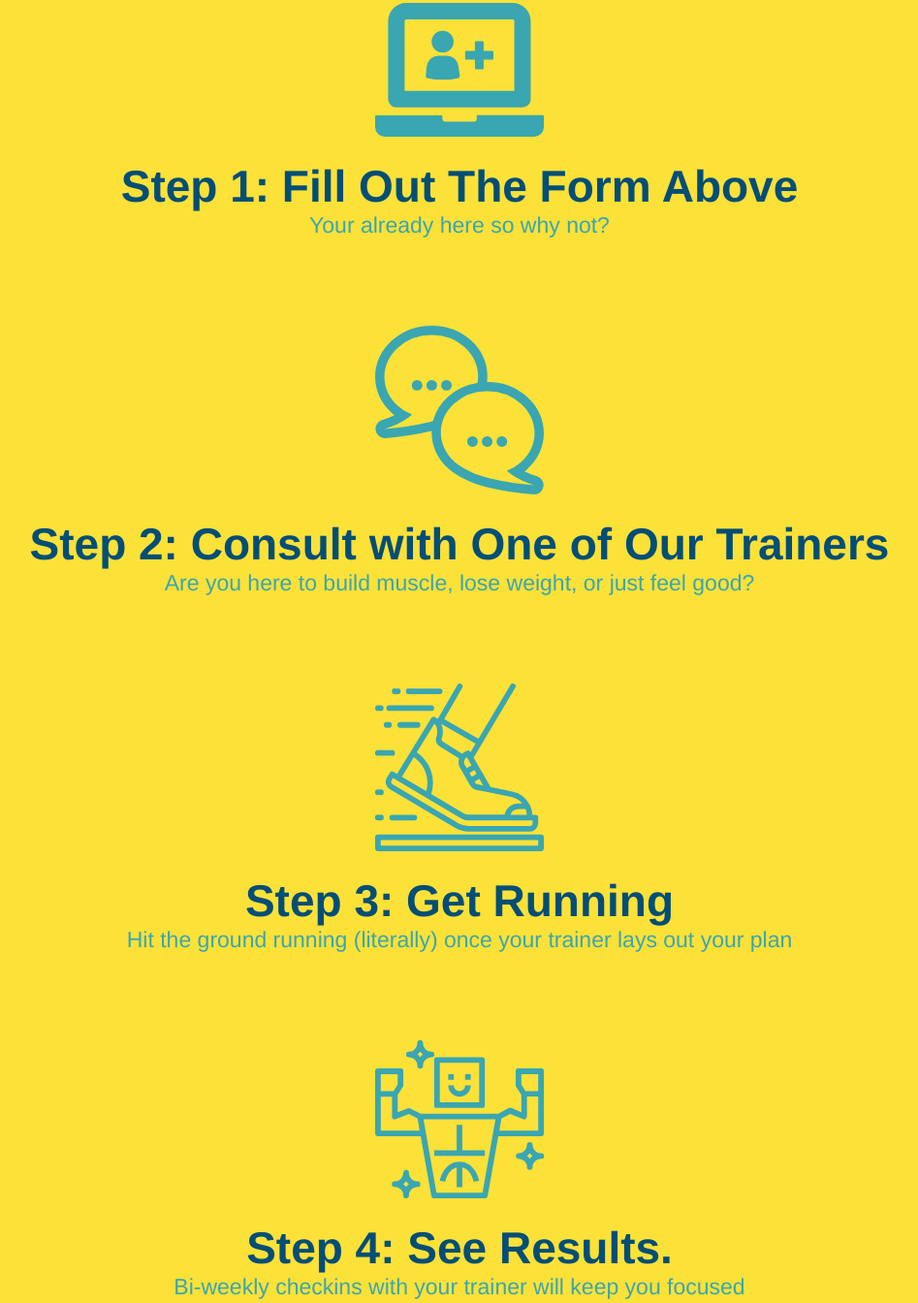
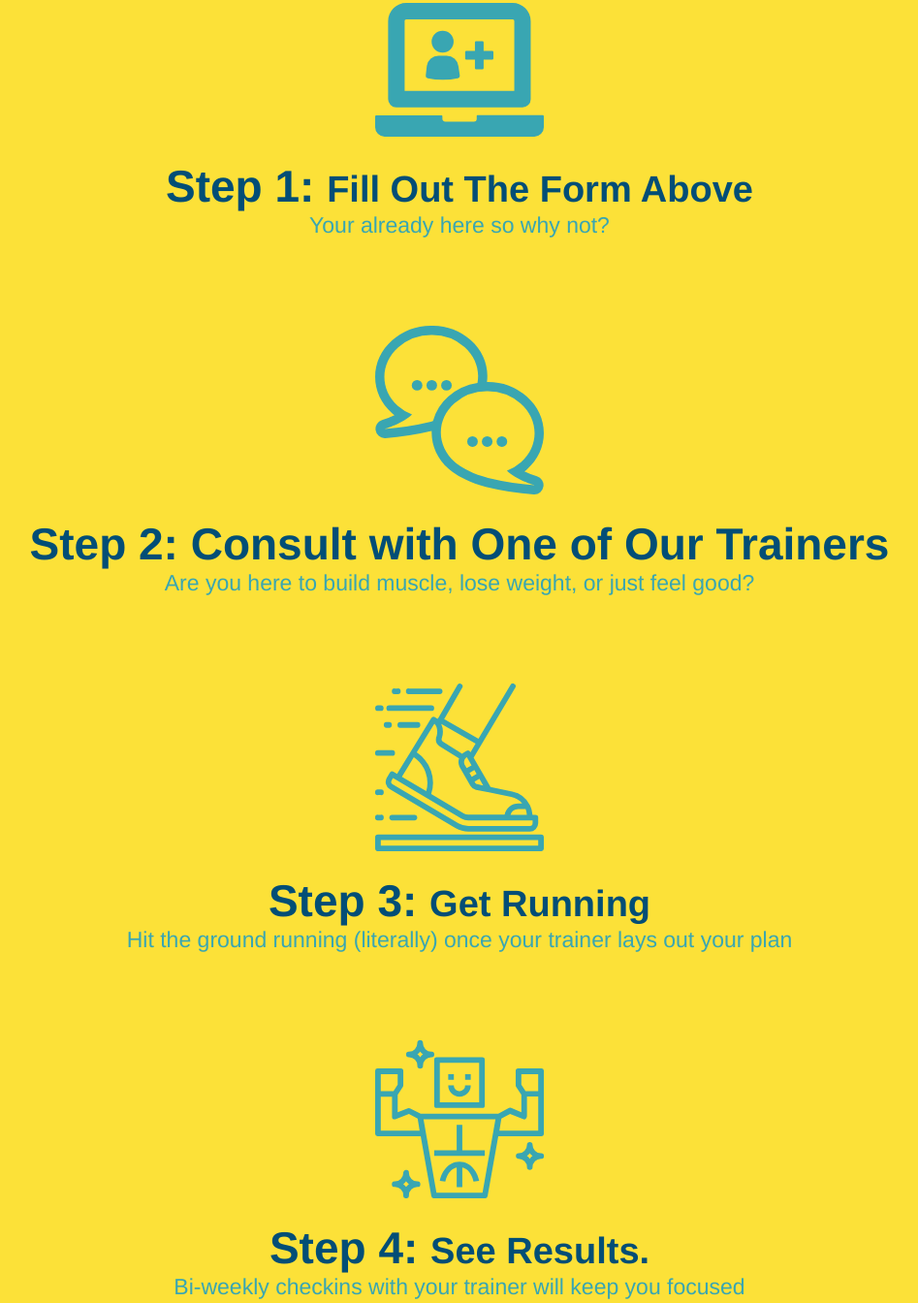
Before and after one commit to pstenger23/run-buddy, a plain HTML site: page index.html in a window 1280 px wide. Shown: the part 1249-2593 px from the top of the page at 97% size, without its empty margins (166-1113 px from the left). Drawn offline with Linux system fonts and the light colour scheme.

Commit message:
style what you do section

```diff
--- a/assets/css/style.css
+++ b/assets/css/style.css
@@ -181,4 +181,8 @@ section {
     color: #39a6b2;
     font-size: 23px;
 }
+
+.steps span {
+    font-size: 38px
+}
 /* steps style end*/
--- a/index.html
+++ b/index.html
@@ -80,25 +80,25 @@
 
             <div>
                 <img src="./assets/images/step-1.svg" alt="" />
-                <h3>Step 1: Fill Out The Form Above</h3>
+                <h3>Step 1: <span>Fill Out The Form Above</span></h3>
                 <p> Your already here so why not?</p>
             </div>
 
             <div>
                 <img src="./assets/images/step-2.svg" alt=""/>
-                <h3>Step 2: Consult with One of Our Trainers</h3>
+                <h3>Step 2: <sspan>Consult with One of Our Trainers</sspan></h3>
                 <p>Are you here to build muscle, lose weight, or just feel good?</p>
             </div>
 
             <div>
                 <img src="./assets/images/step-3.svg" alt=""/>
-                <h3>Step 3: Get Running</h3>
+                <h3>Step 3: <span>Get Running</span></h3>
                 <p>Hit the ground running (literally) once your trainer lays out your plan</p>
             </div>
 
             <div>
                 <img src="./assets/images/step-4.svg" alt=""/>
-                <h3>Step 4: See Results.</h3>
+                <h3>Step 4: <span>See Results.</span></h3>
                 <p> Bi-weekly checkins with your trainer will keep you focused</p>
             </div>
         </section>
```
